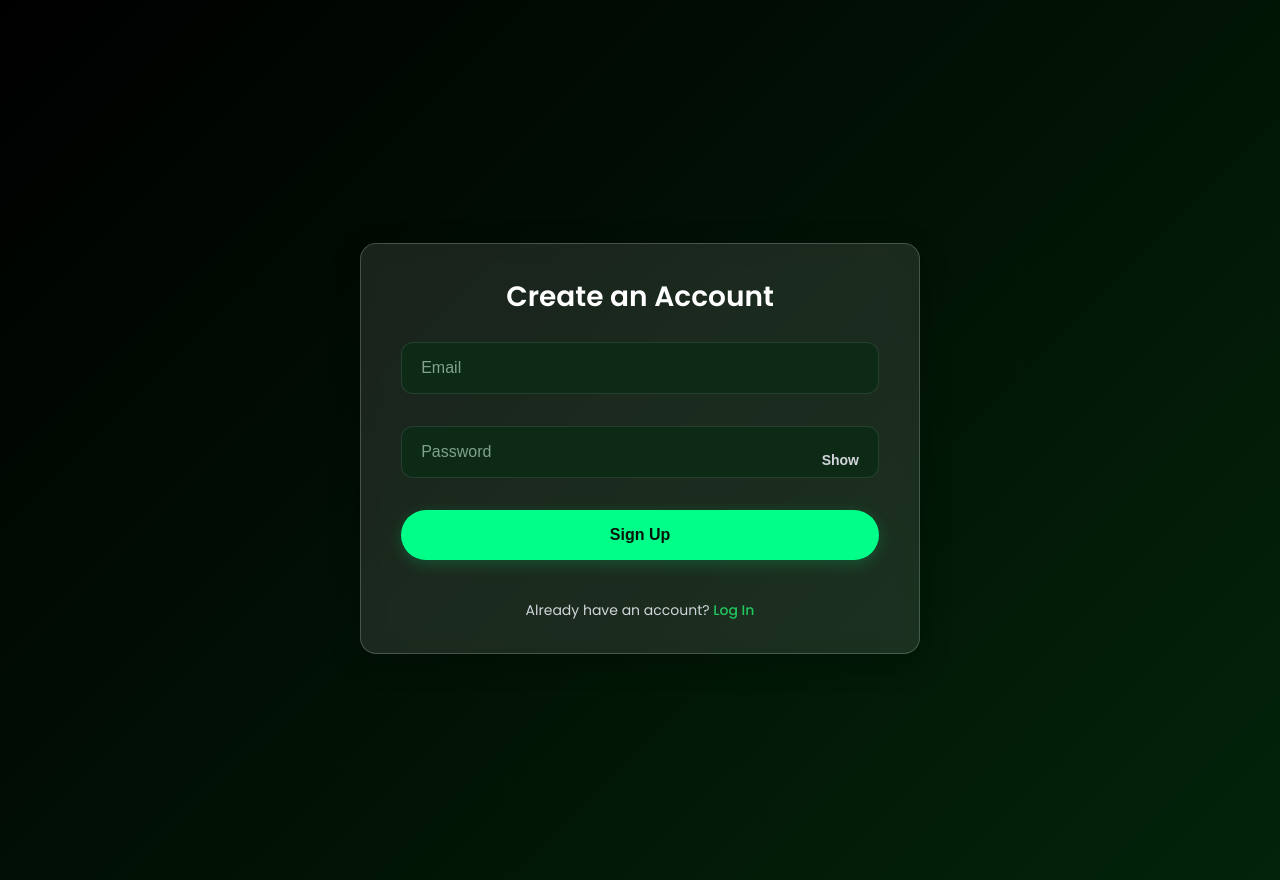
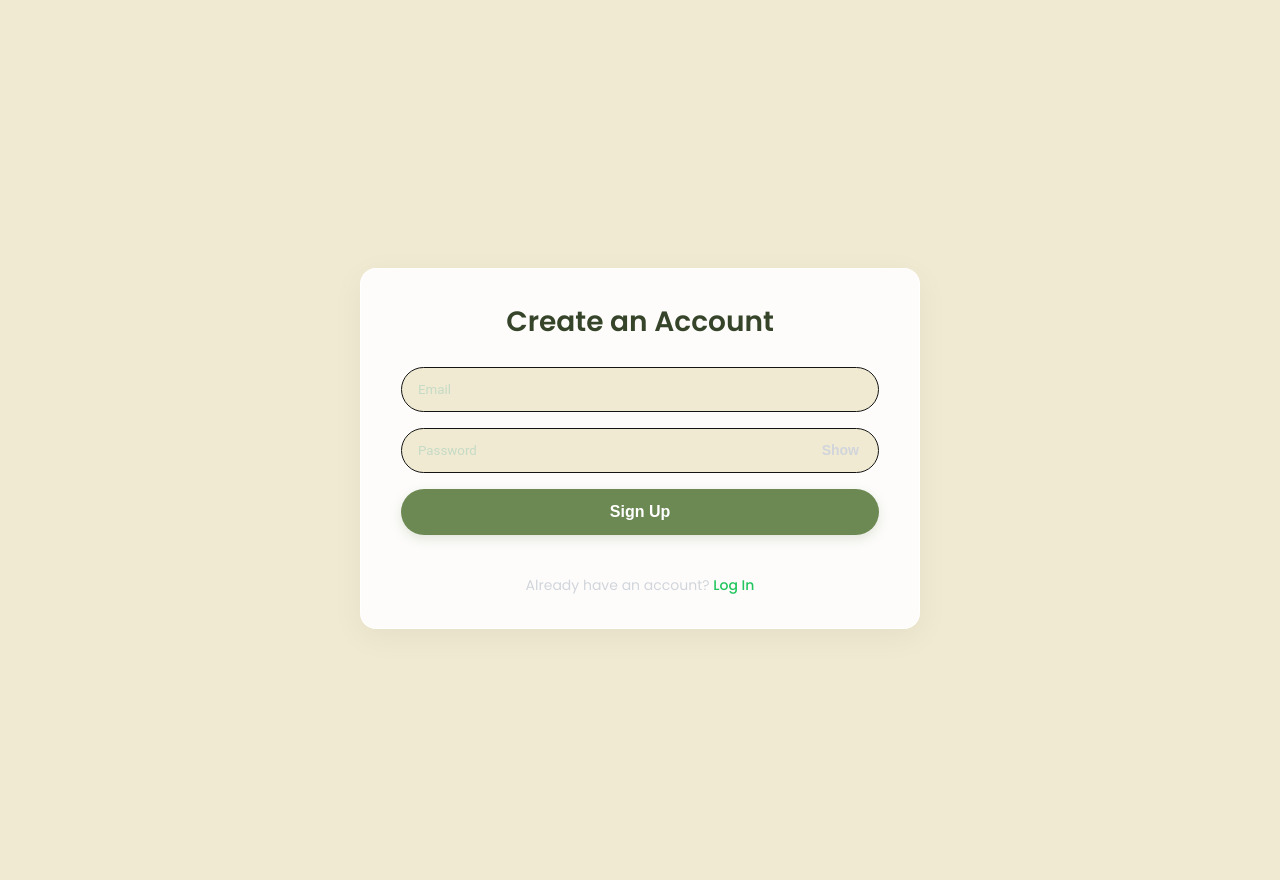
Before and after one commit to tmdirito/eco-dex-mobile, a Next.js app in the folder SICI/animal-identifier-app/: page /signup in a window 1280 px wide. Built offline with nearby package versions, Linux system fonts and the light colour scheme; no server answers.

Commit message:
Latest version for safety -- about to make big changes want to save working version

```diff
--- a/SICI/animal-identifier-app/src/app/components/UploadForm.js
+++ b/SICI/animal-identifier-app/src/app/components/UploadForm.js
@@ -176,7 +176,7 @@ export default function UploadForm() {
           <h3>{animal.commonName}</h3>
           <p><strong>Scientific Name:</strong> {animal.scientificName}</p>
           <p><strong>Conservation Status:</strong> {animal.conservationStatus}</p>
-          <p style={{marginTop: '8px', color: 'var(--secondary-text)'}}>{animal.description}</p>
+          <p style={{marginTop: '8px', color: '#000000'}}>{animal.description}</p>
           <p style={{marginTop: '1rem', fontSize: '0.8rem', color: 'gray'}}>
             <em>Identified on: {animal.createdAt ? animal.createdAt.toDate().toLocaleString() : 'Date not available'}</em>
           </p>
--- a/SICI/animal-identifier-app/src/app/globals.css
+++ b/SICI/animal-identifier-app/src/app/globals.css
@@ -27,11 +27,12 @@ body {
 
 /* --- 3. Apply the new font and colors --- */
 body {
-  color: var(--foreground);
-  background: var(--background);
+  background-color: #f0ead2; /* Your pastel beige */
+  color: #000000;
+  margin: 0;
+  padding: 0;
   font-family: 'Poppins', sans-serif;
   -webkit-font-smoothing: antialiased;
-  -moz-osx-font-smoothing: grayscale;
 }
 
 a {
--- a/SICI/animal-identifier-app/src/app/history/page.js
+++ b/SICI/animal-identifier-app/src/app/history/page.js
@@ -88,7 +88,7 @@ export default function HistoryPage() {
                 <h3>{animal.commonName}</h3>
                 <p><strong>Scientific Name:</strong> {animal.scientificName}</p>
                 <p><strong>Conservation Status:</strong> {animal.conservationStatus}</p>
-                <p style={{marginTop: '8px', color: 'var(--secondary-text)'}}>{animal.description}</p>
+                <p style={{marginTop: '8px', color: '#000000'}}>{animal.description}</p>
                 <p style={{marginTop: '1rem', fontSize: '0.8rem', color: 'gray'}}>
                   <em>Identified on: {animal.createdAt}</em>
                 </p>
--- a/SICI/animal-identifier-app/src/app/page.module.css
+++ b/SICI/animal-identifier-app/src/app/page.module.css
@@ -13,10 +13,10 @@
   width: 100%;
   max-width: 560px;
   padding: 32px 40px;
-  background: var(--card-bg);
-  border: 1px solid var(--card-border);
+  background: rgba(253, 253, 253, 0.95); /* Replaced flat white */
+  border: 1px solid rgba(255, 255, 255, 0.6);
   border-radius: 16px;
-  box-shadow: 0 8px 32px 0 rgba(0, 0, 0, 0.2);
+  box-shadow: 0 8px 32px 0 rgba(0, 0, 0, 0.05);
   backdrop-filter: blur(10px);
   -webkit-backdrop-filter: blur(10px);
   display: flex;
@@ -28,11 +28,12 @@
 /* --- Typography --- */
 .title {
   font-size: 28px;
-  font-weight: 600;
+  font-weight: 700;
+  color: #36452a; /* Deep forest green text */
 }
 
 .description {
-  color: var(--secondary-text);
+  color: #555;
   font-size: 16px;
   line-height: 1.6;
 }
@@ -43,65 +44,80 @@
   gap: 16px;
 }
 
-/* --- Button Styles (Green Primary) --- */
+
 .button {
-  background-color: #00ff88;
-  color: #05150b;
+  background-color: #6c8954; /* Pastel leafy green */
+  color: white;
   border: none;
-  padding: 1rem 1.5rem;
-  border-radius: 50px; /* Pill shape for primary actions */
-  font-size: 1rem;
-  font-weight: 700;
+  border-radius: 50px;
+  padding: 14px 28px;
+  font-size: 16px;
+  font-weight: 600;
   cursor: pointer;
-  width: 100%;
-  transition: opacity 0.2s, transform 0.1s;
-  box-shadow: 0 4px 15px rgba(0, 255, 136, 0.2);
+  transition: all 0.3s ease;
+  box-shadow: 0 4px 12px rgba(108, 137, 84, 0.2);
 }
 
 .button:active {
-  transform: scale(0.98); /* Native feeling tap effect */
+  background-color: #36452a;
+  transform: translateY(2px);
 }
 
 .button:disabled {
-  background-color: #2a4a35;
-  color: #888;
+  background-color: #888;
   box-shadow: none;
+  opacity: 0.7;
 }
 
 /* --- Glass effect for identified animal cards --- */
 .resultCard {
-  background-color: #0d2a17;
-  border: 1px solid rgba(255, 255, 255, 0.05);
-  border-radius: 16px;
-  padding: 1.5rem;
-  margin-bottom: 1rem;
-  box-shadow: 0 4px 12px rgba(0,0,0,0.2);
+  background: rgba(253, 253, 253, 0.95); /* Replaced flat white */
+  backdrop-filter: blur(10px);
+  -webkit-backdrop-filter: blur(10px);
+  border: 1px solid rgba(255, 255, 255, 0.6);
+  border-radius: 12px;
+  padding: 16px;
+  margin-top: 16px;
+  text-align: left;
+  box-shadow: 0 6px 18px rgba(0, 0, 0, 0.04);
 }
 
 .resultCard h3 {
-  color: #00ff88;
-  margin: 0 0 0.5rem 0;
-  font-size: 1.4rem;
+  color: #6c8954;
+  margin-bottom: 0.5rem;
+  font-size: 1.5rem;
 }
 
+.resultCard:active {
+  transform: scale(0.98);
+}
+
+
+.cardImage {
+  width: 100%;
+  height: 200px;
+  object-fit: cover;
+  border-radius: 8px;
+  margin-bottom: 1rem;
+  border: 1px solid rgba(255, 255, 255, 0.1);
+}
 .error {
   color: #fca5a5; /* A lighter red for dark backgrounds */
 }
 
 .input {
   width: 100%;
-  padding: 1rem 1.2rem;
-  margin-bottom: 1rem;
-  background-color: #0d2a17; /* Dark inset */
-  border: 1px solid rgba(255, 255, 255, 0.1);
-  border-radius: 12px; /* Soft rounded corners */
-  color: #fff;
-  font-size: 1rem;
+  padding: 14px 16px;
+  border: 1px solid #141414;
+  border-radius: 26px;
+  background-color: #f0ead2; /* Matches your contact form inputs */
+  color: #000;
+  font-family: 'Roboto', sans-serif;
 }
 
 .input:focus {
   outline: none;
-  border-color: #00ff88;
+  border-color: #6c8954;
 }
 
 .input::placeholder {
```
Also changed, not shown: SICI/animal-identifier-app/src/app/account/page.js (+37 -36 lines).
